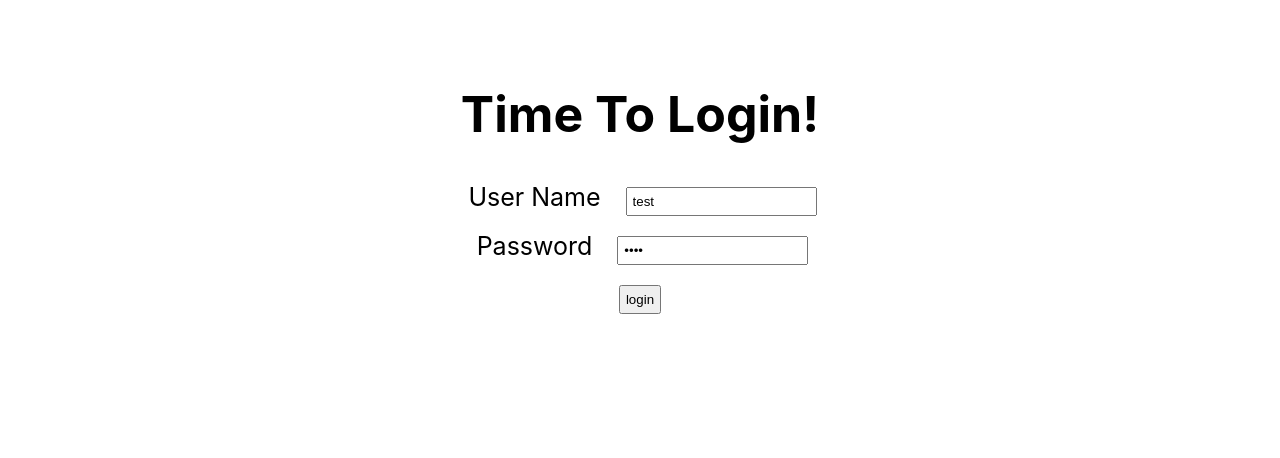
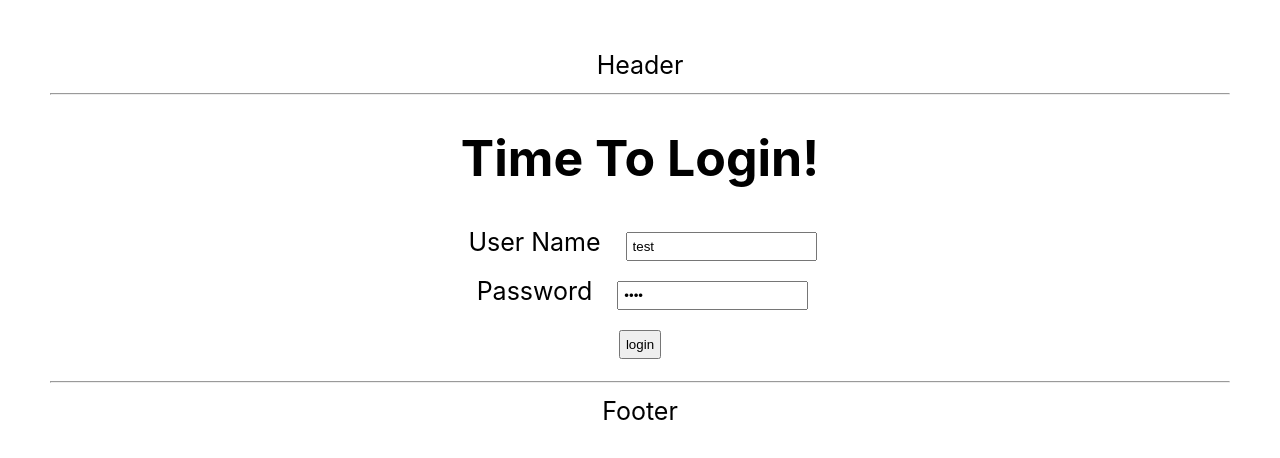
Before and after one commit to root046/fullstack-react, a React (Create React App) app: page / in a window 1280 px wide. Shown: the top 458 px of the page. Built offline with nearby package versions, Linux system fonts and the light colour scheme.

Commit message:
Creating React Header, Footer and Logout Components

```diff
--- a/src/components/todo/TodoApp.jsx
+++ b/src/components/todo/TodoApp.jsx
@@ -4,15 +4,20 @@
 export default function TodoApp() {
     return (
         <div className="TodoApp">
+            <HeaderComponent/>
+
             <BrowserRouter>
                 <Routes>
                     <Route path='/' element={<LoginComponent />}></Route>
                     <Route path='/login' element={<LoginComponent />}></Route>
                     <Route path='/welcome/:username' element={<WelcomeComponent />}></Route>
                     <Route path='/todos' element={<ListToDosComponent />}></Route>
+                    <Route path='/logout' element={<LogoutComponent/>}></Route>
                     <Route path='*' element={<NotFoundComponent />}></Route>
                 </Routes>
             </BrowserRouter>
+
+            <FooterComponent/>
 
 
         </div>
@@ -137,3 +142,30 @@
         </div>
     )
 }
+
+function HeaderComponent(){
+    return(
+        <div className='HeaderComponent'>
+            Header<hr/>
+        </div>
+    )
+}
+
+function FooterComponent(){
+    return(
+        <div className='FooterComponent'>
+            <hr/>Footer
+        </div>
+    )
+}
+
+function LogoutComponent(){
+    return(
+        <div className='LogoutComponent'>
+            <h1>You Are Logged Out!</h1>
+            <div>
+            Thank you for using our App. Come back soon!
+            </div>
+        </div>
+    )
+}
```
